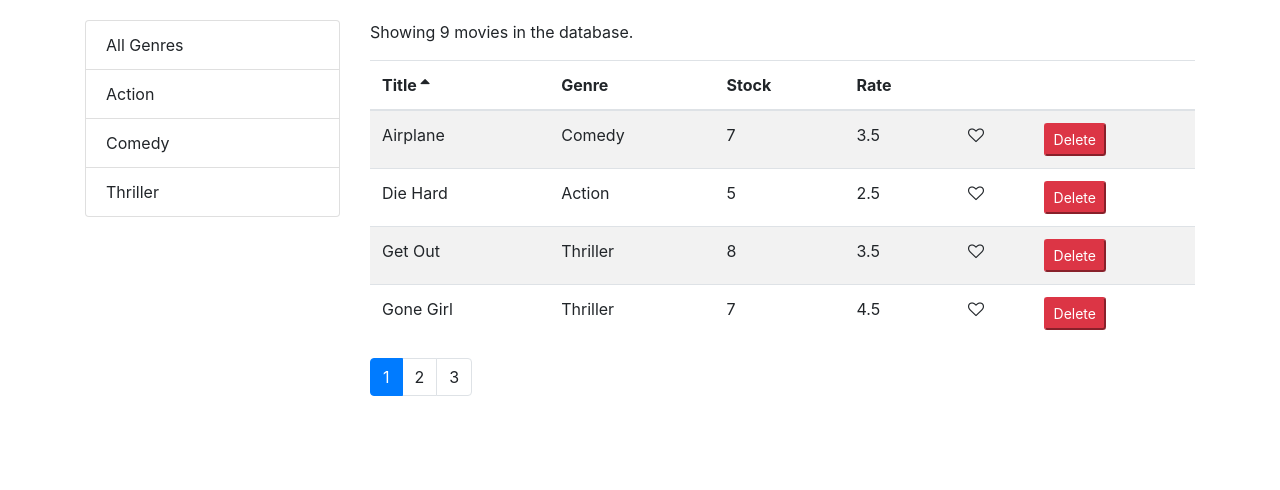
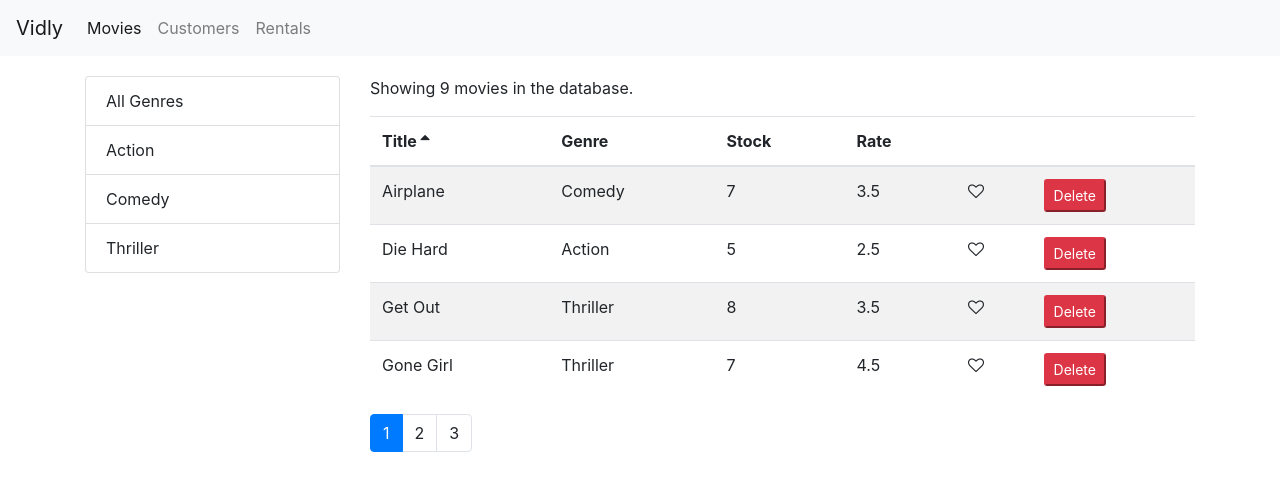
Before and after one commit to spade555/vidly-react, a React (Create React App) app: page / in a window 1280 px wide. Shown: the top 490 px of the page. Built offline with nearby package versions, Linux system fonts and the light colour scheme.

Commit message:
Basic navbar added.

```diff
--- a/src/App.js
+++ b/src/App.js
@@ -1,13 +1,17 @@
 import React, { Component } from "react";
 import Movies from "./components/movies";
+import Navbar from "./components/common/navbar";
 import "./App.css";
 
 class App extends Component {
   render() {
     return (
-      <main className="container">
-        <Movies />
-      </main>
+      <React.Fragment>
+        <Navbar />
+        <main className="container">
+          <Movies />
+        </main>
+      </React.Fragment>
     );
   }
 }
--- /dev/null
+++ b/src/components/common/navbar.jsx
@@ -0,0 +1,43 @@
+import React from "react";
+
+const Navbar = () => {
+  return (
+    <nav className="navbar navbar-expand-lg navbar-light bg-light">
+      <a className="navbar-brand" href="#">
+        Vidly
+      </a>
+      <button
+        className="navbar-toggler"
+        type="button"
+        data-toggle="collapse"
+        data-target="#navbarNav"
+        aria-controls="navbarNav"
+        aria-expanded="false"
+        aria-label="Toggle navigation"
+      >
+        <span className="navbar-toggler-icon" />
+      </button>
+      <div className="collapse navbar-collapse" id="navbarNav">
+        <ul className="navbar-nav">
+          <li className="nav-item active">
+            <a className="nav-link" href="#">
+              Movies <span className="sr-only">(current)</span>
+            </a>
+          </li>
+          <li className="nav-item">
+            <a className="nav-link" href="#">
+              Customers
+            </a>
+          </li>
+          <li className="nav-item">
+            <a className="nav-link" href="#">
+              Rentals
+            </a>
+          </li>
+        </ul>
+      </div>
+    </nav>
+  );
+};
+
+export default Navbar;
--- a/src/index.css
+++ b/src/index.css
@@ -1,7 +1,11 @@
 body {
   margin: 0;
+  padding: 0px 0 0 0;
+  font-family: sans-serif;
+}
+
+.container {
   padding: 20px 0 0 0;
-  font-family: sans-serif;
 }
 
 .clickable {
```
